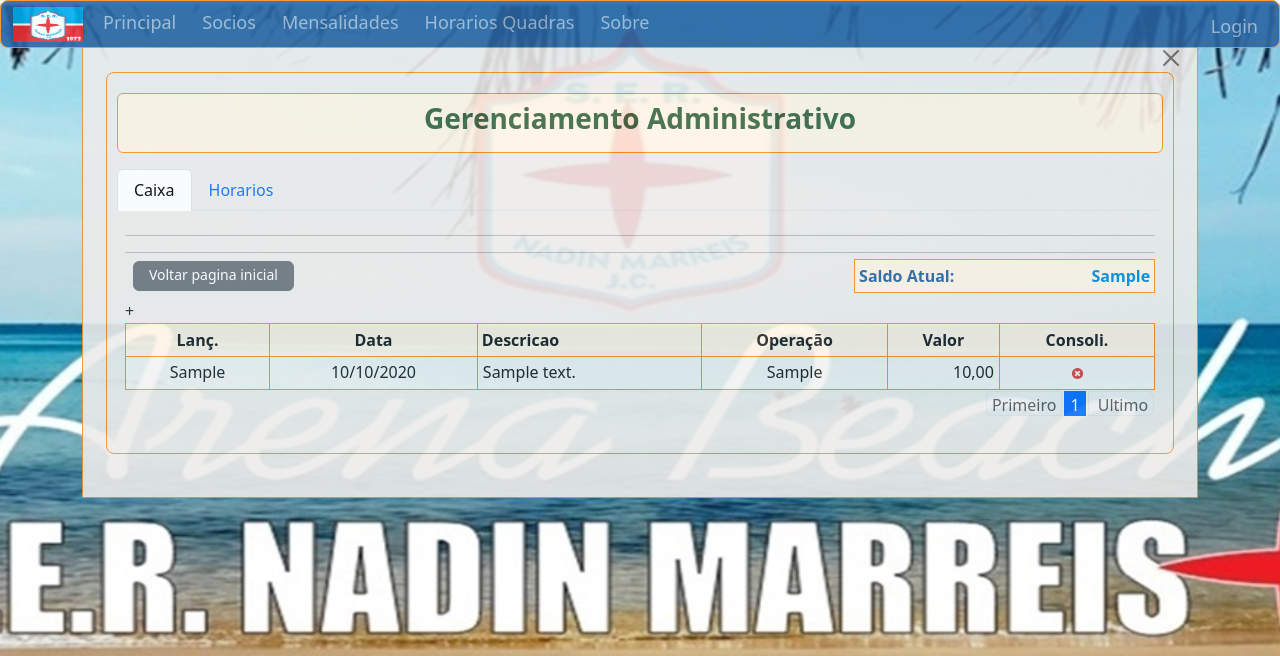
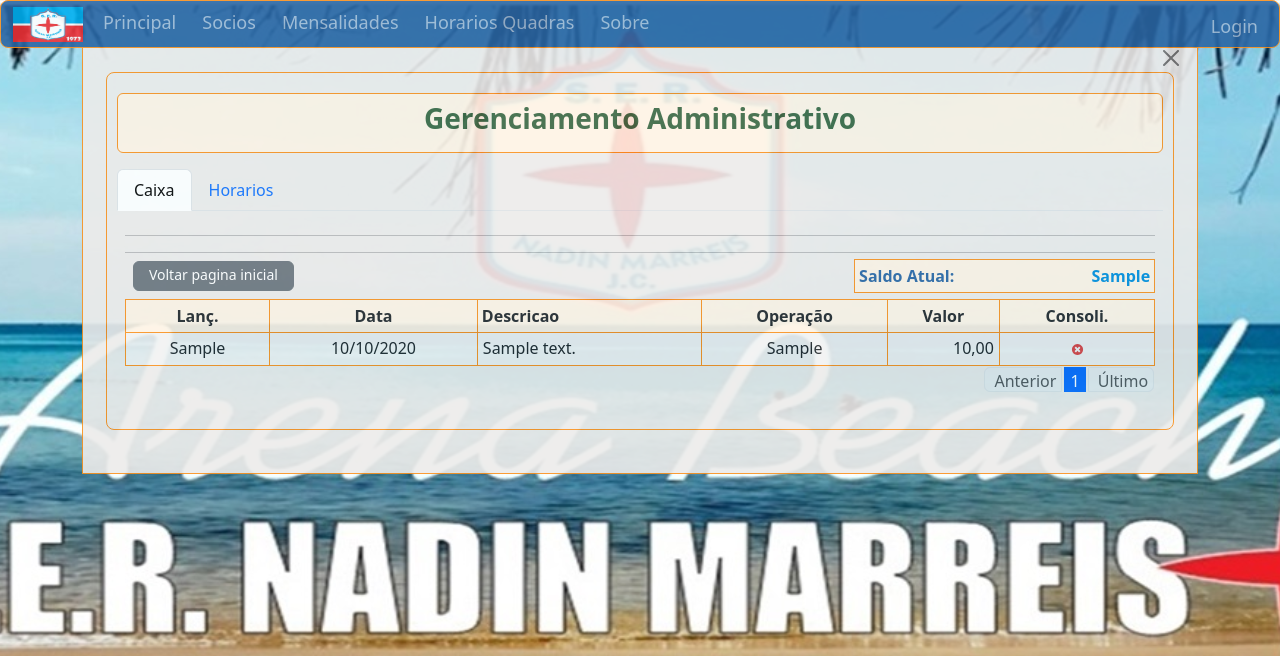
Before and after one commit to gilmardn/nadinmarreis, a Django app: template templates/financas/gerencia_financa.html in a window 1280 px wide. Shown: the top 656 px of the page. Run offline with Django 5.2, Linux system fonts and the light colour scheme; the template is opened without the code that fills it: most values are stand-ins (such as "Sample title", 1, 10 or a date in 2020); lists and menus that the app fills with data are empty; parts of the project's set-up code (start-up, migrations or seed data) failed here and were passed over; some libraries are stand-ins or nearby versions.

Commit message:
Ultimos acertos Finais

```diff
--- a/templates/financas/gerencia_financa.html
+++ b/templates/financas/gerencia_financa.html
@@ -53,7 +53,7 @@
                   <thead>
                     <tr>
                       <th class="text-center">Lanç.</th>
-                      <th class="text-center">Data</th>+
+                      <th class="text-center">Data</th>
                       <th>Descricao</th>
                       <th class="text-center">Operação</th>
                       <th class="text-center">Valor</th>
--- a/templates/parciais/paginador.html
+++ b/templates/parciais/paginador.html
@@ -1,16 +1,23 @@
+
 <!-- Pagination -->
 <nav aria-label="Page navigation">
   <ul class="pagination justify-content-end">
+    <!-- Botão "Anterior" -->
     {% if page_obj.has_previous %}
-
       <li class="page-item">
-      <a class="page-link" href="?page={{ page_obj.previous_page_number }}"> &nbsp;Anterior </a>
+        <a class="page-link" href="?page={{ page_obj.previous_page_number }}">&nbsp;Anterior</a>
       </li>
     {% else %}
       <li class="page-item disabled">
-      <a class="page-link" href="#">Primeiro</a>
+        <a class="page-link" href="#">&nbsp;Anterior</a>
       </li>
-    {% endif %} {% for num in page_obj.paginator.page_range %} {% if page_obj.number == num %}
+    {% endif %}
+
+    <!-- Lógica para exibir apenas 5 páginas de cada lado -->
+    {% with start=page_obj.number|add:"-5" end=page_obj.number|add:"5" %}
+      {% for num in page_obj.paginator.page_range %}
+        {% if num == 1 or num == page_obj.paginator.num_pages or num >= start and num <= end %}
+          {% if page_obj.number == num %}
             <li class="page-item active">
               <a class="page-link" href="#">{{ num }}</a>
             </li>
@@ -18,13 +25,23 @@
             <li class="page-item">
               <a class="page-link" href="?page={{ num }}">{{ num }}</a>
             </li>
-    {% endif %} {% endfor %} {% if page_obj.has_next %}
+          {% endif %}
+        {% elif num == start|add:"-1" or num == end|add:"1" %}
+          <li class="page-item disabled">
+            <a class="page-link" href="#">...</a>
+          </li>
+        {% endif %}
+      {% endfor %}
+    {% endwith %}
+
+    <!-- Botão "Próximo" -->
+    {% if page_obj.has_next %}
       <li class="page-item">
-      <a class="page-link" href="?page={{ page_obj.next_page_number }}">Proximo</a>
+        <a class="page-link" href="?page={{ page_obj.next_page_number }}">Próximo</a>
       </li>
     {% else %}
       <li class="page-item disabled">
-      <a class="page-link" href="#"> &nbsp;Ultimo</a>
+        <a class="page-link" href="#">&nbsp;Último</a>
       </li>
     {% endif %}
   </ul>
--- a/templates/parciais/paginador_1.html
+++ b/templates/parciais/paginador_1.html
@@ -1,15 +1,23 @@
+
 <!-- Pagination -->
 <nav aria-label="Page navigation">
   <ul class="pagination justify-content-end">
-    {% if page_obj_1.has_previous %}
+    <!-- Botão "Anterior" -->
+    {% if page_obj.has_previous %}
       <li class="page-item">
-      <a class="page-link" href="?page={{ page_obj_1.previous_page_number }}"> &nbsp;Anterior </a>
+        <a class="page-link" href="?page={{ page_obj.previous_page_number }}">&nbsp;Anterior</a>
       </li>
     {% else %}
       <li class="page-item disabled">
-      <a class="page-link" href="#">Primeiro</a>
+        <a class="page-link" href="#">&nbsp;Anterior</a>
       </li>
-    {% endif %} {% for num in page_obj_1.paginator.page_range %} {% if page_obj_1.number == num %}
+    {% endif %}
+
+    <!-- Lógica para exibir apenas 5 páginas de cada lado -->
+    {% with start=page_obj.number|add:"-5" end=page_obj.number|add:"5" %}
+      {% for num in page_obj.paginator.page_range %}
+        {% if num == 1 or num == page_obj.paginator.num_pages or num >= start and num <= end %}
+          {% if page_obj.number == num %}
             <li class="page-item active">
               <a class="page-link" href="#">{{ num }}</a>
             </li>
@@ -17,13 +25,23 @@
             <li class="page-item">
               <a class="page-link" href="?page={{ num }}">{{ num }}</a>
             </li>
-    {% endif %} {% endfor %} {% if page_obj_1.has_next %}
+          {% endif %}
+        {% elif num == start|add:"-1" or num == end|add:"1" %}
+          <li class="page-item disabled">
+            <a class="page-link" href="#">...</a>
+          </li>
+        {% endif %}
+      {% endfor %}
+    {% endwith %}
+
+    <!-- Botão "Próximo" -->
+    {% if page_obj.has_next %}
       <li class="page-item">
-      <a class="page-link" href="?page={{ page_obj_1.next_page_number }}">Proximo</a>
+        <a class="page-link" href="?page={{ page_obj.next_page_number }}">Próximo</a>
       </li>
     {% else %}
       <li class="page-item disabled">
-      <a class="page-link" href="#"> &nbsp;Ultimo</a>
+        <a class="page-link" href="#">&nbsp;Último</a>
       </li>
     {% endif %}
   </ul>
```
Lines whose indentation alone changed are shown as unchanged.
